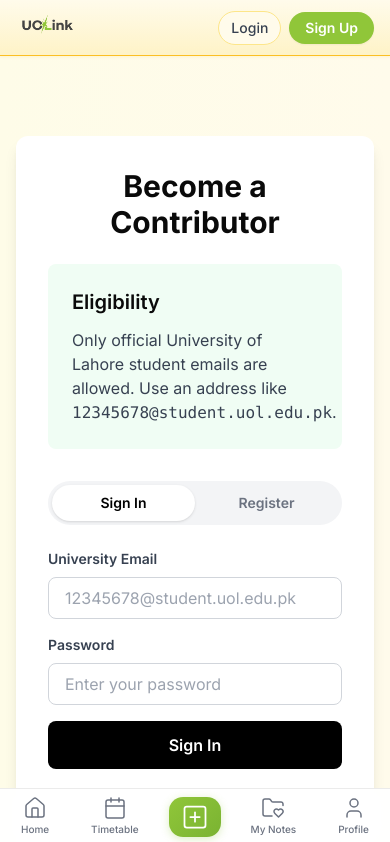
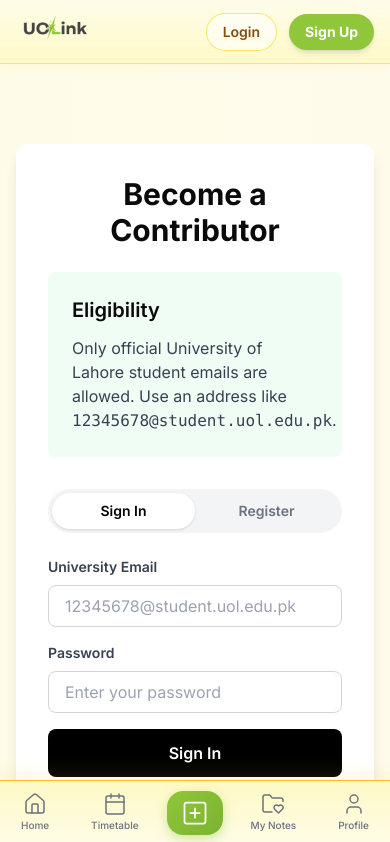
Before and after one commit to Aazib-Ai/UOLink-App, a Next.js app: page /auth in a window 390 px wide. Shown: the top 842 px of the page. Built offline with nearby package versions, Linux system fonts and the light colour scheme; no server answers; the database is empty.

Commit message:
Imrove the mobile nev bar

```diff
--- a/src/components/MobileHeader.tsx
+++ b/src/components/MobileHeader.tsx
@@ -4,7 +4,7 @@ import Link from 'next/link'
 import { Bell, User } from 'lucide-react'
 import { useAuth } from '@/contexts/AuthContext'
 import { useSplash } from '@/contexts/SplashContext'
-import { useEffect, useState } from 'react'
+import { useEffect, useState, useCallback } from 'react'
 import { db } from '@/lib/firebase'
 import { doc, getDoc } from 'firebase/firestore'
 
@@ -12,6 +12,8 @@ export default function MobileHeader() {
     const { user, loading: authLoading } = useAuth()
     const { isSplashComplete } = useSplash()
     const [profilePicture, setProfilePicture] = useState<string | null>(null)
+    const [isHidden, setIsHidden] = useState(false)
+    const [lastScrollY, setLastScrollY] = useState(0)
 
     // Fetch user profile picture
     useEffect(() => {
@@ -34,35 +36,64 @@ export default function MobileHeader() {
         fetchProfilePicture()
     }, [user?.uid])
 
+    // Scroll detection for hide/show
+    const handleScroll = useCallback(() => {
+        const currentScrollY = window.scrollY
+
+        // Only hide/show after scrolling past 50px
+        if (currentScrollY < 50) {
+            setIsHidden(false)
+            setLastScrollY(currentScrollY)
+            return
+        }
+
+        // Hide when scrolling down, show when scrolling up
+        if (currentScrollY > lastScrollY && currentScrollY > 100) {
+            setIsHidden(true)
+        } else if (currentScrollY < lastScrollY) {
+            setIsHidden(false)
+        }
+
+        setLastScrollY(currentScrollY)
+    }, [lastScrollY])
+
+    useEffect(() => {
+        window.addEventListener('scroll', handleScroll, { passive: true })
+        return () => window.removeEventListener('scroll', handleScroll)
+    }, [handleScroll])
+
     if (!isSplashComplete) return null
 
     return (
-        <header className="mobile-header md:hidden">
-            <div className="flex items-center justify-between h-full px-4">
-                {/* Logo */}
+        <header
+            className={`mobile-header md:hidden transition-transform duration-300 ease-out ${isHidden ? '-translate-y-full' : 'translate-y-0'
+                }`}
+        >
+            <div className="flex items-center justify-between h-full px-4 max-w-lg mx-auto">
+                {/* Logo - Larger and prominent */}
                 <Link href="/" className="flex items-center">
                     <img
                         src="/uolink-logo.png"
                         alt="UoLink"
-                        className="h-16 w-auto"
+                        className="h-20 w-auto"
                     />
                 </Link>
 
                 {/* Right Actions */}
-                <div className="flex items-center gap-2">
+                <div className="flex items-center gap-3">
                     {authLoading ? (
                         <>
-                            <div className="w-9 h-9 bg-amber-100 animate-pulse rounded-full" />
-                            <div className="w-9 h-9 bg-amber-100 animate-pulse rounded-full" />
+                            <div className="w-10 h-10 bg-yellow-100/70 animate-pulse rounded-full" />
+                            <div className="w-10 h-10 bg-yellow-100/70 animate-pulse rounded-full" />
                         </>
                     ) : user ? (
                         <>
                             {/* Notification Bell */}
                             <button
-                                className="w-9 h-9 rounded-full bg-amber-50 border border-amber-200 flex items-center justify-center hover:bg-amber-100 transition-colors shadow-sm"
+                                className="w-10 h-10 rounded-full bg-white/60 backdrop-blur-sm border border-yellow-300/80 flex items-center justify-center hover:bg-white/80 active:scale-95 transition-all shadow-sm"
                                 aria-label="Notifications"
                             >
-                                <Bell size={18} strokeWidth={1.75} className="text-gray-700" />
+                                <Bell size={20} strokeWidth={1.5} className="text-yellow-700" />
                             </button>
 
                             {/* Profile Avatar */}
@@ -71,11 +102,11 @@ export default function MobileHeader() {
                                     <img
                                         src={profilePicture}
                                         alt="Profile"
-                                        className="w-9 h-9 rounded-full object-cover border-2 border-[#90c639] shadow-sm"
+                                        className="w-10 h-10 rounded-full object-cover ring-2 ring-[#90c639] ring-offset-1"
                                     />
                                 ) : (
-                                    <div className="w-9 h-9 rounded-full bg-amber-50 border border-amber-200 flex items-center justify-center shadow-sm">
-                                        <User size={18} strokeWidth={1.75} className="text-gray-600" />
+                                    <div className="w-10 h-10 rounded-full bg-white/60 backdrop-blur-sm border border-yellow-300/80 flex items-center justify-center shadow-sm">
+                                        <User size={20} strokeWidth={1.5} className="text-yellow-700" />
                                     </div>
                                 )}
                             </Link>
@@ -84,13 +115,13 @@ export default function MobileHeader() {
                         <>
                             <Link
                                 href="/auth"
-                                className="text-gray-700 font-medium text-sm py-1.5 px-3 rounded-full border border-amber-200 bg-amber-50 hover:bg-amber-100 transition-colors"
+                                className="text-yellow-800 font-semibold text-sm py-2 px-4 rounded-full border border-yellow-300/80 bg-white/60 backdrop-blur-sm hover:bg-white/80 active:scale-95 transition-all"
                             >
                                 Login
                             </Link>
                             <Link
                                 href="/auth?mode=register"
-                                className="text-white bg-[#90c639] hover:bg-[#7ab332] transition-all font-semibold text-sm py-1.5 px-4 rounded-full shadow-sm"
+                                className="text-white bg-[#90c639] hover:bg-[#7ab332] active:scale-95 transition-all font-bold text-sm py-2 px-4 rounded-full shadow-md"
                             >
                                 Sign Up
                             </Link>
--- a/src/styles/pwa.css
+++ b/src/styles/pwa.css
@@ -224,65 +224,68 @@
   box-shadow: 0 -2px 10px rgba(144, 198, 57, 0.1);
 }
 
-/* Mobile Bottom Navigation - Instagram Style */
+/* Mobile Bottom Navigation - Matching App Theme */
 .mobile-bottom-nav {
   position: fixed;
   bottom: 0;
   left: 0;
   right: 0;
-  height: 56px;
-  background: rgba(255, 255, 255, 0.95);
-  backdrop-filter: blur(10px);
-  -webkit-backdrop-filter: blur(10px);
-  border-top: 1px solid rgba(0, 0, 0, 0.08);
+  height: 64px;
+  background: linear-gradient(to top, #fefce8, #fef9c3);
+  border-top: 1px solid #fbbf24;
   padding-bottom: env(safe-area-inset-bottom, 0);
   z-index: 1000;
+  box-shadow: 0 -4px 20px rgba(251, 191, 36, 0.15);
 }
 
 .mobile-bottom-nav .nav-item {
-  min-width: 48px;
-  min-height: 48px;
-  padding: 4px 12px;
-  border-radius: 12px;
-  transition: background-color 0.2s ease;
+  min-width: 56px;
+  min-height: 56px;
+  padding: 6px 14px;
+  border-radius: 16px;
+  transition: all 0.2s ease;
   -webkit-tap-highlight-color: transparent;
 }
 
 .mobile-bottom-nav .nav-item:active {
-  background-color: rgba(144, 198, 57, 0.1);
+  background-color: rgba(251, 191, 36, 0.2);
+  transform: scale(0.95);
 }
 
 .mobile-bottom-nav .nav-item-upload {
   background: linear-gradient(135deg, #90c639 0%, #7ab332 100%);
-  border-radius: 14px;
-  min-width: 52px;
-  min-height: 40px;
-  box-shadow: 0 2px 8px rgba(144, 198, 57, 0.3);
+  border-radius: 16px;
+  min-width: 56px;
+  min-height: 44px;
+  box-shadow: 0 4px 12px rgba(144, 198, 57, 0.4);
 }
 
 .mobile-bottom-nav .nav-item-upload:active {
-  background: linear-gradient(135deg, #7ab332 0%, #90c639 100%);
+  background: linear-gradient(135deg, #7ab332 0%, #6a9c2a 100%);
+  transform: scale(0.92);
 }
 
-/* Mobile Header */
+/* Mobile Header - Matching App Theme with Transparency */
 .mobile-header {
   position: fixed;
   top: 0;
   left: 0;
   right: 0;
-  height: 56px;
-  background: linear-gradient(to bottom, #fffbeb, #fef3c7);
-  border-bottom: 1px solid #fbbf24;
+  height: 64px;
+  background: linear-gradient(to bottom, rgba(254, 252, 232, 0.92), rgba(254, 249, 195, 0.88));
+  backdrop-filter: blur(12px);
+  -webkit-backdrop-filter: blur(12px);
+  border-bottom: 1px solid rgba(251, 191, 36, 0.5);
   padding-top: env(safe-area-inset-top, 0);
   z-index: 1000;
-  box-shadow: 0 1px 3px rgba(251, 191, 36, 0.15);
+  box-shadow: 0 2px 12px rgba(251, 191, 36, 0.1);
 }
 
 /* Content padding for mobile navigation */
 @media (max-width: 767px) {
   .mobile-nav-padding {
-    padding-top: calc(56px + env(safe-area-inset-top, 0));
-    padding-bottom: calc(56px + env(safe-area-inset-bottom, 0));
+    padding-top: calc(64px + env(safe-area-inset-top, 0));
+    padding-bottom: calc(72px + env(safe-area-inset-bottom, 0));
   }
 }
 
```
